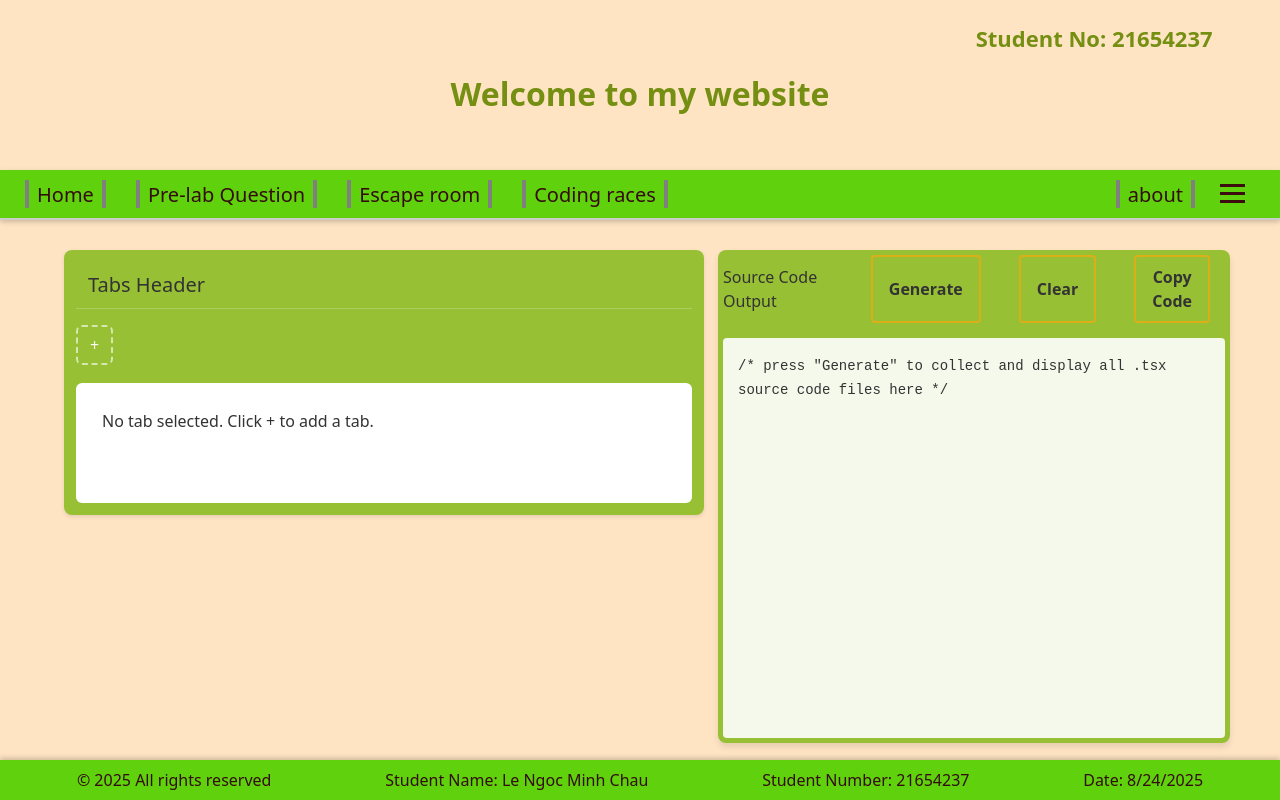
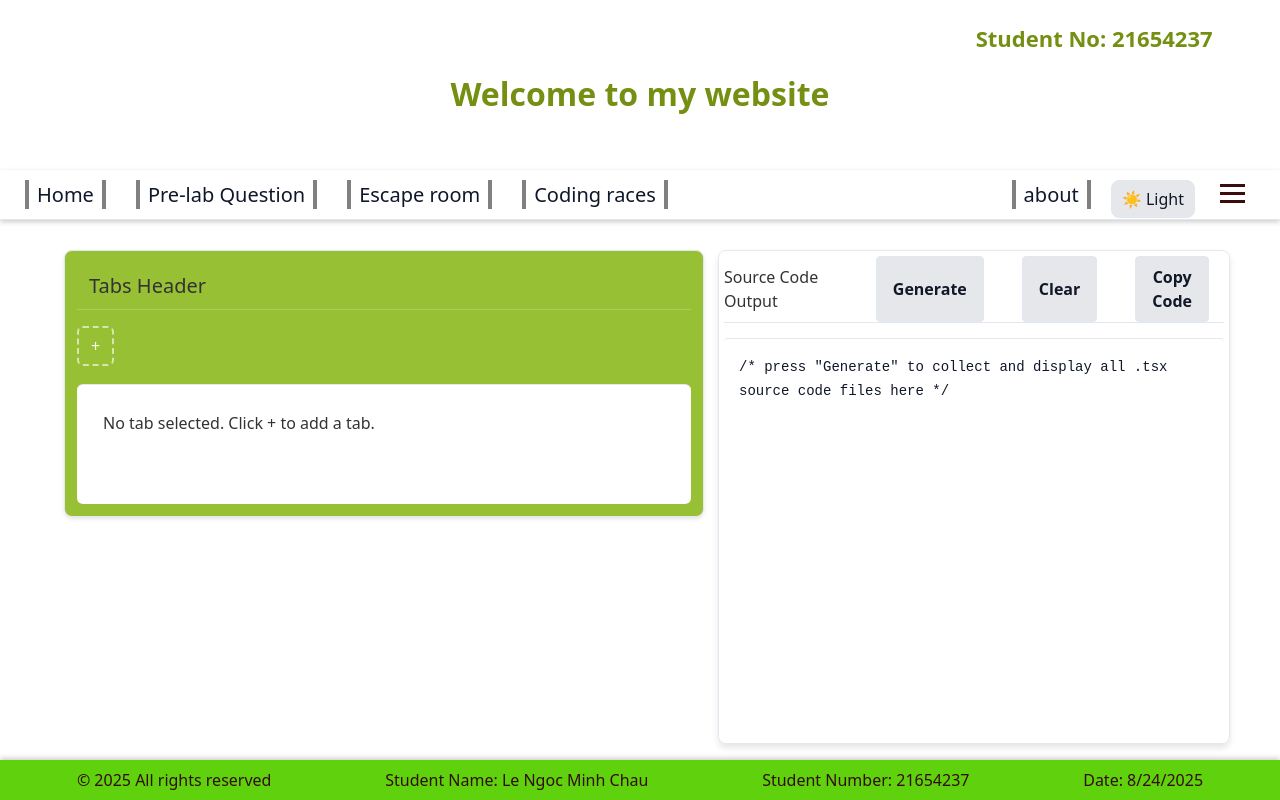
Before and after one commit to Chau05-git/Assignment-1-CSE3CWA-Frontend-web, a Next.js app: page / in a window 1280 px wide. Built offline with nearby package versions, Linux system fonts and the light colour scheme.

Commit message:
dark-light theme feauture

```diff
--- a/app/Components/CodeDisplay_style.css
+++ b/app/Components/CodeDisplay_style.css
@@ -89,3 +89,29 @@
 .copy-button:hover::after {
     width: 100%;
 }
+
+.code-container {
+  background: var(--card);
+  color: var(--text);
+  border: 1px solid var(--border);
+}
+
+.code-header {
+  border-bottom: 1px solid var(--border);
+}
+
+.copy-button {
+  background: var(--button-bg);
+  color: var(--button-text);
+  border: 1px solid var(--border);
+}
+
+.code-content {
+  background: var(--bg);
+  color: var(--text);
+  border-top: 1px solid var(--border);
+}
+
+.code-content pre, .code-content code {
+  color: var(--text);
+}
--- a/app/Components/Navbar.tsx
+++ b/app/Components/Navbar.tsx
@@ -1,11 +1,41 @@
 "use client";
 
-import React, { useState } from "react";
+import React, { useEffect, useState } from "react";
 import Link from "next/link";
 import "./Navbar_style.css";
 
+type Theme = "light" | "dark";
+
 const Navbar = () => {
   const [showMenu, setShowMenu] = useState(false);
+  const [theme, setTheme] = useState<Theme>("light");
+
+
+  useEffect(() => {
+    try {
+      const stored = localStorage.getItem("theme") as Theme | null;
+      const initial: Theme =
+        stored ??
+        (window.matchMedia &&
+        window.matchMedia("(prefers-color-scheme: dark)").matches
+          ? "dark"
+          : "light");
+      setTheme(initial);
+      document.documentElement.setAttribute("data-theme", initial);
+    } catch {
+
+      document.documentElement.setAttribute("data-theme", "light");
+    }
+  }, []);
+
+  const toggleTheme = () => {
+    const next: Theme = theme === "light" ? "dark" : "light";
+    setTheme(next);
+    document.documentElement.setAttribute("data-theme", next);
+    try {
+      localStorage.setItem("theme", next);
+    } catch {}
+  };
 
   const handleHamburgerClick = () => {
     setShowMenu(!showMenu);
@@ -21,6 +51,20 @@ const Navbar = () => {
       </ul>
       <ul className="about_n_hamburger">
         <li className="about"><Link href="/about">about</Link></li>
+
+        {/* New: Theme toggle button */}
+        <li className="theme_toggle">
+          <button
+            type="button"
+            className="theme_toggle_btn"
+            onClick={toggleTheme}
+            aria-label="Toggle dark/light mode"
+            title="Toggle dark/light mode"
+          >
+            {theme === "dark" ? "🌙 Dark" : "☀️ Light"}
+          </button>
+        </li>
+
         <li className="hamburger_menu">
           <div className="hamburger_icon" onClick={handleHamburgerClick}>
             <span className="bar"></span>
--- a/app/Components/Navbar_style.css
+++ b/app/Components/Navbar_style.css
@@ -142,3 +142,69 @@
 .hamburger_dropdown a:hover {
   color: #5fd10d;
 }
+
+.navbar {
+  background: var(--card);
+  color: var(--text);
+  border-bottom: 1px solid var(--border);
+}
+
+.nav_list .nav_item a,
+.about_n_hamburger .about a {
+  color: var(--text);
+}
+
+.hamburger_dropdown {
+  background: var(--card);
+  color: var(--text);
+  border: 1px solid var(--border);
+}
+
+
+.theme_toggle_btn {
+  padding: 6px 10px;
+  border-radius: 8px;
+  border: 1px solid var(--border);
+  background: var(--button-bg);
+  color: var(--button-text);
+  cursor: pointer;
+}
+
+.theme_toggle_btn:hover {
+  filter: brightness(1.05);
+}
+
+.header {
+  background: var(--card);
+  color: var(--text);
+  border: 1px solid var(--border);
+}
+
+.tabs-header .tab {
+  background: transparent;
+  color: var(--text);
+  border: 1px solid var(--border);
+}
+
+.tabs-header .tab.active {
+  background: var(--button-bg);
+  color: var(--button-text);
+}
+
+.tab-close,
+.add-tab {
+  background: var(--button-bg);
+  color: var(--button-text);
+  border: 1px solid var(--border);
+}
+
+.tab-content {
+  background: var(--card);
+  border-top: 1px solid var(--border);
+}
+
+.content-editor {
+  background: var(--bg);
+  color: var(--text);
+  border: 1px solid var(--border);
+}
--- a/app/homepage.css
+++ b/app/homepage.css
@@ -57,3 +57,41 @@
     font-size: 16px;
     white-space: nowrap;
 }
+
+:root {
+  --bg: #ffffff;
+  --text: #0f172a;
+  --muted-text: #475569;
+  --border: #e2e8f0;
+  --link: #2563eb;
+  --button-bg: #e5e7eb;
+  --button-text: #111827;
+}
+
+html[data-theme="dark"] {
+  --bg: #0b1220;
+  --text: #e5e7eb;
+  --muted-text: #cbd5e1;
+  --card: #111827;
+  --border: #334155;
+  --link: #60a5fa;
+  --button-bg: #374151;
+  --button-text: #f9fafb;
+}
+
+
+html, body {
+  background: var(--bg);
+  color: var(--text);
+}
+
+
+a { color: var(--link); }
+
+
+.main_page { background: var(--bg); color: var(--text); }
+.section, .card, .panel { background: var(--card); color: var(--text); border-color: var(--border); }
+
+
+.border { border-color: var(--border); }
+.text-muted { color: var(--muted-text); }
--- a/app/page.tsx
+++ b/app/page.tsx
@@ -10,7 +10,8 @@ import fs from 'node:fs/promises';
 
 export const runtime = 'nodejs';
 
-
+/* AI help me build code generate feature
+ Basically it collect all code from only tsx file and present it in code display box */
 const EXCLUDED_DIRS = new Set([
   'node_modules',
   '.next',
```
Also changed, not shown: app/Components/Header_style.css (+5 -5 lines), app/about/about.css (+35 -39 lines).
